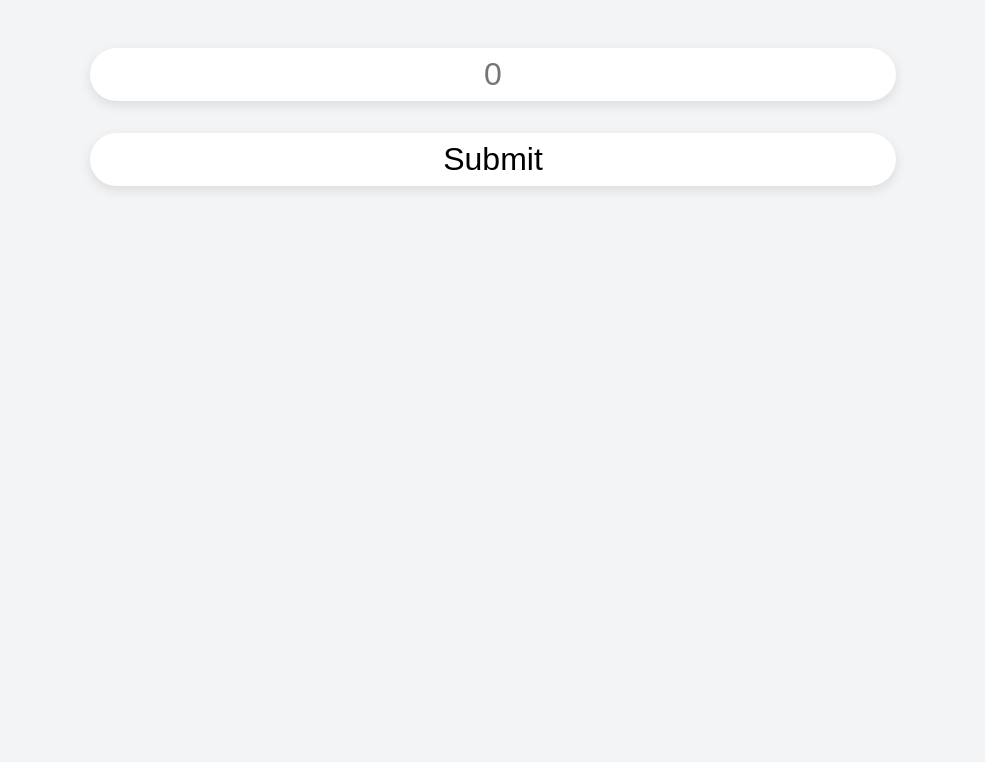
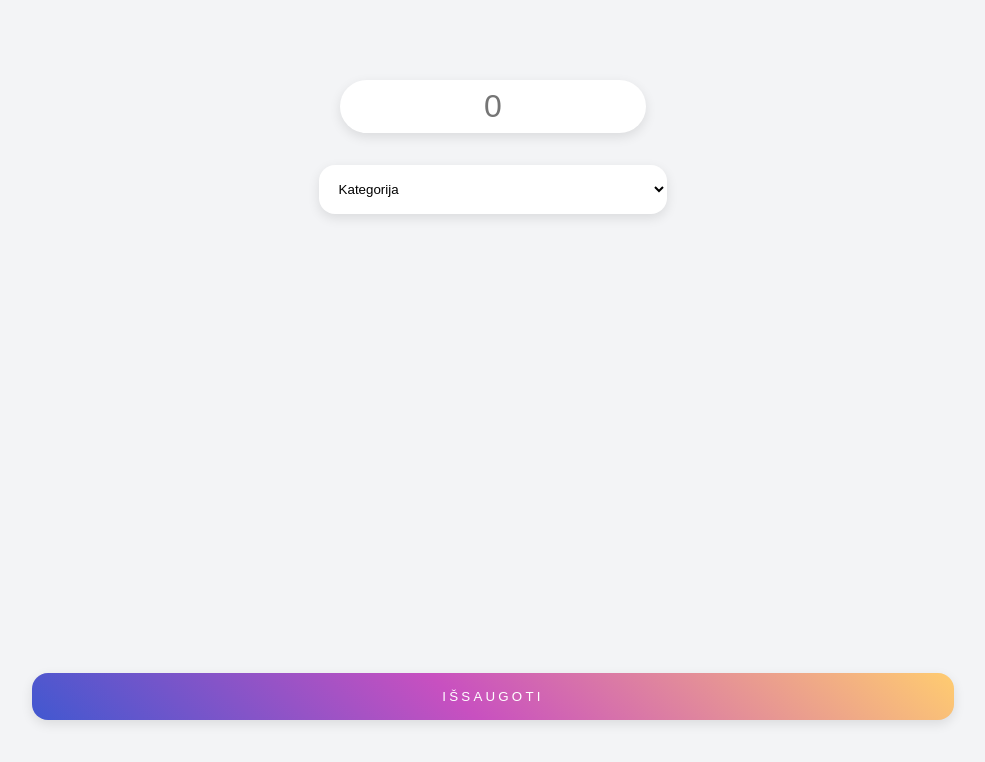
Before and after one commit to tomas-land/expenses-tracker, a Next.js app: page /add-expanse in a window 1280 px wide. Shown: the top 762 px of the page, without its empty margins (147-1132 px from the left). Built offline with nearby package versions, Linux system fonts and the light colour scheme; a web font is replaced by a local one.

Commit message:
deploy test

```diff
--- a/app/add-expanse/page.tsx
+++ b/app/add-expanse/page.tsx
@@ -2,16 +2,14 @@
 
 import React, { useState } from 'react'
 import { useRouter } from 'next/navigation';
-import { useForm,Controller } from "react-hook-form";
-// import Select from "react-select";
+import { useForm } from "react-hook-form";
 
 import s from '@styles/_AddExpense.module.scss'
 
 
 const AddExpanse = () => {
   const router = useRouter()
-
-  const { register, handleSubmit,control, formState: { errors } } = useForm({
+  const { register, handleSubmit, control, formState: { errors } } = useForm({
     defaultValues: {
       amount: "",
       title: 'def',
@@ -20,17 +18,17 @@ const AddExpanse = () => {
   });
   const onSubmit = async ({ title, amount, expensesCategoryID }: any) => {
     console.log(title, amount, expensesCategoryID);
-    // try {
-    //   const body = { title, amount, expensesCategoryID };
-    //   await fetch(`/api/expenses`, {
-    //     method: "POST",
-    //     headers: { "Content-Type": "application/json" },
-    //     body: JSON.stringify(body),
-    //   });
-    //   router.push("/");
-    // } catch (error) {
-    //   console.error(error);
-    // }
+    try {
+      const body = { title, amount, expensesCategoryID };
+      await fetch(`/api/expenses`, {
+        method: "POST",
+        headers: { "Content-Type": "application/json" },
+        body: JSON.stringify(body),
+      });
+      router.push("/");
+    } catch (error) {
+      console.error(error);
+    }
   }
 
   return (
@@ -38,38 +36,26 @@ const AddExpanse = () => {
       { /* "hand leSubmit" will validate your inputs before invoking "onSubmit" */}
       <form className={s.form} onSubmit={handleSubmit(onSubmit)}>
         {/* register your input into the hook by invoking the "register" function */}
-        <input placeholder='0' {...register("amount", {
+        <div className={s.inputs}>
+          <input placeholder='0' {...register("amount", {
+            required: true,
+            valueAsNumber: true,
+          })} />
+          {/* <input placeholder='' {...register("amount", {
           required: true,
           valueAsNumber: true,
-        })} />
-
-        {/* include validation with required or other standard HTML validation rules */}
-        {/* <input placeholder='Title' {...register("title")} /> */}
-
-        {/* <input placeholder='category' {...register("expensesCategoryID", { required: true })} /> */}
-        {/* errors will return when field validation fails */}
-        {/* {errors.expensesCategoryID && <span>This field is required</span>} */}
-        {/* <select {...register("expensesCategoryID")} placeholder='category' >
-        <option value="Katef"  >Kategorija</option>
-        <option value="1">Maistas</option>
-        <option value="2">Kuras</option>
-      </select> */}
-        {/* <select {...register("expensesCategoryID")}>
-          {options.map(value => (
-            <option key={value} value={value}>
-              {value}
-            </option>
-          ))}
-        </select> */}
-         {/* <Controller
-            name="department"
-            control={control}
-            rules={{ required: true }}
-            render={({ field }) => (
-              <Select {...field} isMulti options={departments} />
-            )}
-          /> */}
-        <input type="submit" />
+        })} /> */}
+          <select {...register("expensesCategoryID", {
+            required: true,
+            valueAsNumber: true
+          })}>
+            <option value="" disabled style={{ display: 'none' }}>Kategorija</option>
+            <option value="1">Maistas</option>
+            <option value="2">Kuras</option>
+            <option value="2">Darbas</option>
+          </select>
+        </div>
+        <button type='submit'>IŠSAUGOTI</button>
       </form>
     </div>
   )
--- a/styles/_AddExpense.module.scss
+++ b/styles/_AddExpense.module.scss
@@ -3,19 +3,22 @@
 .add_expense {
   display: flex;
   flex-direction: column;
-
-
-  h2 {
-    text-align: center;
-    padding-top: 5rem;
-  }
+  justify-content: space-between;
+  height: 100%;
 
   .form {
     display: flex;
     flex-direction: column;
     align-items: center;
+    justify-content: space-between;
+    padding: 5rem 0;
+    height: 100%;
+
+    .inputs {
+      display: flex;
+      flex-direction: column;
+      align-items: center;
       gap: 2rem;
-    margin-top: 3rem;
 
       input {
         display: flex;
@@ -40,6 +43,7 @@
       }
 
       select {
+        background-color: red;
         width: 80%;
         padding: 1rem;
         background-color: white;
@@ -51,6 +55,7 @@
         option {
           min-height: 1.5rem !important;
           padding: 14px !important;
+        }
       }
     }
 
@@ -68,5 +73,6 @@
       color: $textColorWhite;
       letter-spacing: 0.2rem;
     }
+
   }
 }
```
Lines whose indentation alone changed are shown as unchanged.
